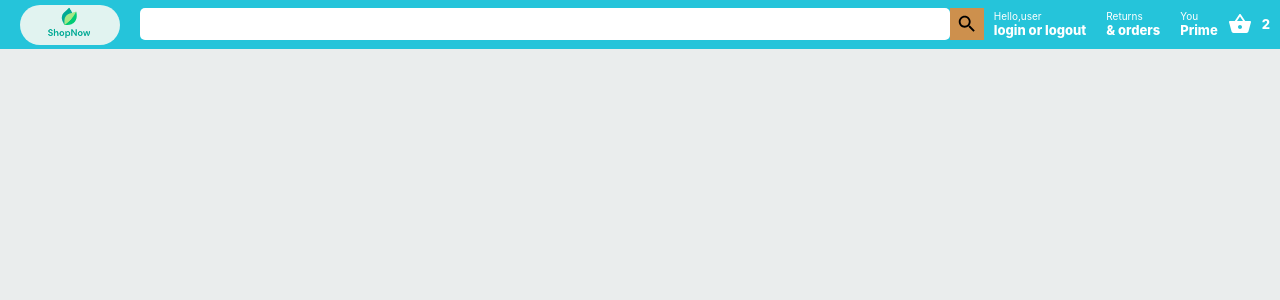
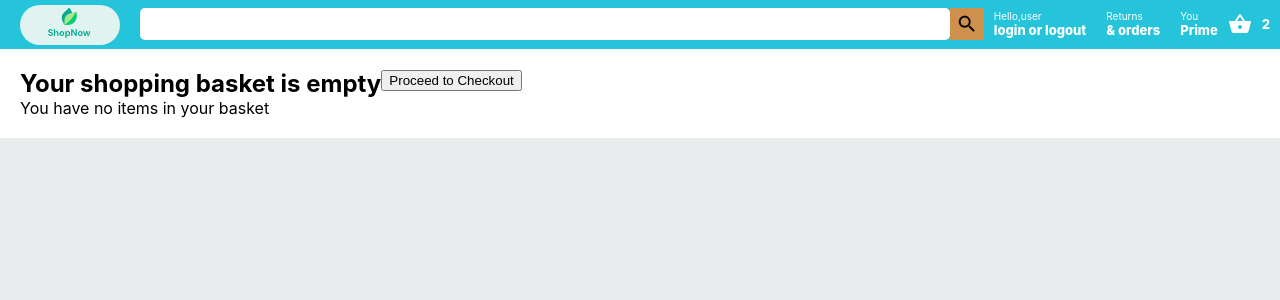
Before and after one commit to tsering651/Tsering_Wangchu_Hackdays-Sellular, a React (Create React App) app: page /checkout in a window 1280 px wide. Shown: the top 300 px of the page. Built offline with nearby package versions, Linux system fonts and the light colour scheme.

Commit message:
lack of time so could not complete many pages and functionalities

```diff
--- a/src/App.js
+++ b/src/App.js
@@ -3,13 +3,14 @@ import Header from "./Components/Header";
 import { BrowserRouter as Router, Routes, Route } from "react-router-dom";
 import Login from "./Components/Login";
 import Home from "./Components/Home";
+import CheckOut from "./Components/CheckOut";
 
 function App() {
   return (
     <Router>
       <div className="App">
         <Routes>
-          <Route path="/checkout" element={<Header />}/>
+          <Route path="/checkout" element={<CheckOut />}/>
 
           <Route path="/login" element={ <Login />}/>
           <Route path="/" element={ <Home />}/>
--- /dev/null
+++ b/src/Components/CheckOut.jsx
@@ -0,0 +1,23 @@
+import React from "react";
+import "../Styling/Checkout.css";
+import Header from "./Header";
+import SubTotal from "./SubTotal";
+
+export default function CheckOut() {
+  return (
+    <div>
+      <Header />
+      <div className="checkout">
+        <div className="checkoutLeft">
+          <div>
+            <h2>Your shopping basket is empty</h2>
+            <p>You have no items in your basket</p>
+          </div>
+        </div>
+        <div className="checkoutRight">
+            <SubTotal/>
+        </div>
+      </div>
+    </div>
+  );
+}
--- a/src/Components/Home.jsx
+++ b/src/Components/Home.jsx
@@ -20,6 +20,7 @@ export default function Home() {
             price={3600}
             rating={4}
             image="https://5.imimg.com/data5/SELLER/Default/2021/12/IQ/PI/OZ/24989634/nike-joy-ride-1-sports-shoes-1000x1000.jpg"
+
           />
           <Product
             id="1216"
@@ -27,6 +28,7 @@ export default function Home() {
             price={3600}
             rating={4}
             image="https://5.imimg.com/data5/SELLER/Default/2021/12/IQ/PI/OZ/24989634/nike-joy-ride-1-sports-shoes-1000x1000.jpg"
+
           />
           <Product
             id="1216"
@@ -34,6 +36,7 @@ export default function Home() {
             price={3600}
             rating={4}
             image="https://5.imimg.com/data5/SELLER/Default/2021/12/IQ/PI/OZ/24989634/nike-joy-ride-1-sports-shoes-1000x1000.jpg"
+
           />
         </div>
 
--- a/src/Components/Product.jsx
+++ b/src/Components/Product.jsx
@@ -1,7 +1,11 @@
-import React from "react";
+import React, { useState } from "react";
 import "../Styling/Product.css"
 
 export default function Product(props) {
+    const[count,setCount]=useState(0);
+    const changeCount=()=>{
+           setCount(count+1);
+    }
   return (
     <div className="product">
       <div className="productInfo">
@@ -18,7 +22,7 @@ export default function Product(props) {
         </div>
       </div>
       <img src={props.image} alt="productImg"/>
-      <button>Add to basket</button>
+      <button >Add to basket</button>
     </div>
   );
 }
--- /dev/null
+++ b/src/Components/SubTotal.jsx
@@ -0,0 +1,13 @@
+import React from 'react'
+import {Link} from 'react-router-dom'
+
+export default function SubTotal() {
+  return (
+    <div className='subtotal'>
+        <Link to="/">
+        <button>Proceed to Checkout</button>
+        </Link>
+
+    </div>
+  )
+}
--- /dev/null
+++ b/src/Styling/Checkout.css
@@ -0,0 +1,6 @@
+.checkout{
+    display: flex;
+    background-color: white;
+    height: max-content;
+    padding: 20px;
+}
```
Also changed, not shown: src/Styling/Subtotal.css (added).
